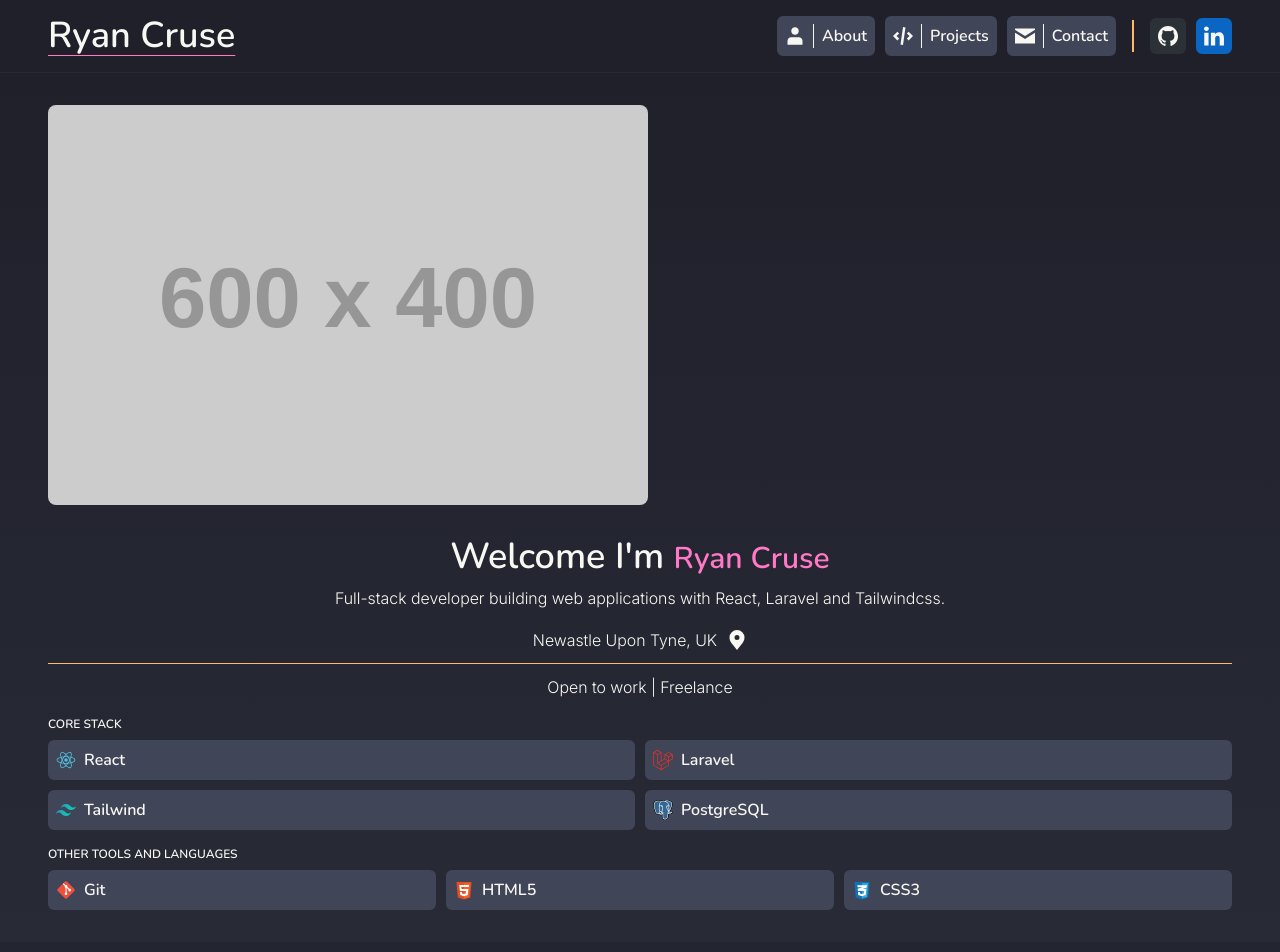
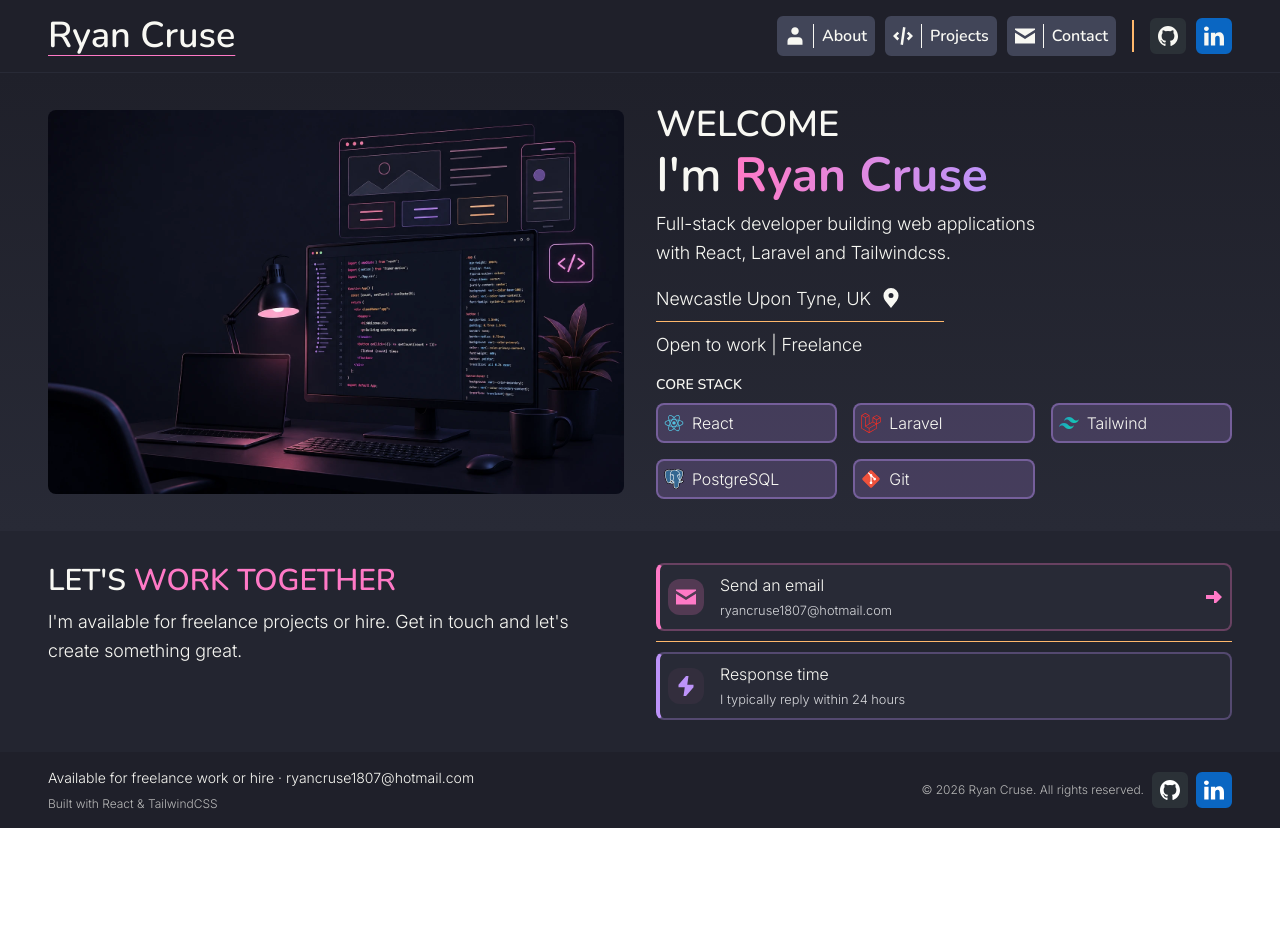
Before and after one commit to Cruse180795/my-portfolio, a React (Vite) app: page / in a window 1280 px wide. Shown: the top 952 px of the page. After the commit the page ends 828 px from the top, so only its background shows below. Built offline with nearby package versions, Linux system fonts and the light colour scheme.

Commit message:
style: Added desktop styling to the AboutMe section component

```diff
--- a/src/components/sections/AboutMeSection.tsx
+++ b/src/components/sections/AboutMeSection.tsx
@@ -2,12 +2,10 @@
 import LaravelIcon from "../icons/LaravelIcon";
 import TailwindIcon from "../icons/TailwindIcon";
 import PostgresqlIcon from "../icons/PostgresqlIcon";
-import CSS3Icon from "../icons/CSS3Icon";
 import GitIcon from "../icons/GitIcon";
-import HTML5Icon from "../icons/HTML5Icon";
 import LocationIcon from "../icons/LocationIcon";
 
-
+import AboutMeIllustration from "../../assets/images/About_me_illustration.webp";
 
 function AboutMeSection() {
   return (
@@ -17,87 +15,70 @@
       <div className="px-4 py-8 md:px-8 lg:px-12 max-w-7xl mx-auto">
 
         {/** grid container */}
-        <div className="grid grid-cols-1 gap-8">
+        <div className="grid grid-cols-1 gap-6 lg:grid-cols-2 lg:items-center lg:gap-8">
 
           {/** Image */}
           <div>
-            {/** TODO: Replace with actual image */}
-            <img src="https://placehold.co/600x400" alt="About Me Illustration" loading="lazy" className="rounded-image"/>
+            <img src={AboutMeIllustration} alt="About Me Illustration" loading="lazy" decoding="async" width={600} height={400} className="rounded-image"/>
           </div>
 
           {/** Content */}
           <div className="space-y-4">
             {/** Header */}
-            <header className="text-center space-y-2">
-              <h2 className="text-4xl text-pretty">Welcome I'm <span className="text-primary text-3xl">Ryan Cruse</span></h2>
-              <p className="leading-relaxed">Full-stack developer building web applications with React, Laravel and Tailwindcss.</p>
+            <header className="text-center space-y-2 lg:text-left lg:space-y-2.5">
+              <div className="space-y-1.5">
+                <h2 className="text-3xl uppercase lg:text-4xl">Welcome</h2>
+                <h3 className="text-5xl ">I'm <span className="font-bold bg-linear-to-r from-primary to-secondary bg-clip-text text-transparent underline underline-offset-8 decoration-1">Ryan Cruse</span></h3>
+              </div>
+
+              <p className="leading-relaxed text-balance lg:text-lg ">Full-stack developer building web applications with React, Laravel and Tailwindcss.</p>
             </header>
 
 
             {/** Location and work status wrapper */}
-            <div className="text-center space-y-2.5">
+            <div className="text-center space-y-1.5 lg:space-y-2">
 
               {/** Location */}
-              <div className="flex items-center justify-center gap-x-2.5">
-                <p className="leading-relaxed">Newastle Upon Tyne, UK</p>
+              <div className="flex items-center justify-center gap-x-2.5 lg:justify-start">
+                <p className="leading-relaxed lg:text-lg">Newcastle Upon Tyne, UK</p>
                 <LocationIcon className="size-5"/>
               </div>
 
-              <hr className="border-t-0 border-accent border"/>
+              <hr className="border-t-0 border-accent border lg:w-1/2" />
+
 
               {/** Work status */}
-              <p className="leading-relaxed">Open to work | Freelance</p>
+              <p className="leading-relaxed lg:text-lg lg:text-left">Open to work | Freelance</p>
             </div>
 
 
             {/** Techstack */}
-            <div className="space-y-4">
+              <div className="space-y-2">
+                <h3 className="uppercase text-xs lg:text-sm">Core Stack</h3>
 
-              <div className="space-y-2">
-                <h2 className="uppercase text-xs">Core Stack</h2>
-
-                <ul className="grid grid-cols-2 gap-2.5">
-                  <li className="p-1.5 border-2 rounded-button flex items-center gap-x-2 bg-neutral border-neutral">
+                <ul className="grid grid-cols-2 gap-4 lg:grid-cols-3">
+                  <li className="p-1.5 flex items-center gap-2 border-2 border-secondary/40 bg-secondary/20 rounded-card transition-all ease-in-out duration-300 lg:hover:border-secondary/60 lg:hover:bg-secondary/30">
                     <ReactIcon className="size-5" />
-                    <h2>React</h2>
+                    <p>React</p>
                   </li>
-                  <li className="p-1.5 border-2 rounded-button flex items-center gap-x-2 bg-neutral border-neutral">
+                  <li className="p-1.5 flex items-center gap-2 border-2 border-secondary/40 bg-secondary/20 rounded-card transition-all ease-in-out duration-300 lg:hover:border-secondary/60 lg:hover:bg-secondary/30">
                     <LaravelIcon className="size-5" />
-                    <h2>Laravel</h2>
+                    <p>Laravel</p>
                   </li>
-                  <li className="p-1.5 border-2 rounded-button flex items-center gap-x-2 bg-neutral border-neutral">
+                  <li className="p-1.5 flex items-center gap-2 border-2 border-secondary/40 bg-secondary/20 rounded-card transition-all ease-in-out duration-300 lg:hover:border-secondary/60 lg:hover:bg-secondary/30">
                     <TailwindIcon className="size-5" />
-                    <h2>Tailwind</h2>
+                    <p>Tailwind</p>
                   </li>
-                  <li className="p-1.5 border-2 rounded-button flex items-center gap-x-2 bg-neutral border-neutral">
+                  <li className="p-1.5 flex items-center gap-2 border-2 border-secondary/40 bg-secondary/20 rounded-card transition-all ease-in-out duration-300 lg:hover:border-secondary/60 lg:hover:bg-secondary/30">
                     <PostgresqlIcon className="size-5" />
-                    <h2>PostgreSQL</h2>
+                    <p>PostgreSQL</p>
+                  </li>
+                  <li className="p-1.5 flex items-center gap-2 border-2 border-secondary/40 bg-secondary/20 rounded-card transition-all ease-in-out duration-300 lg:hover:border-secondary/60 lg:hover:bg-secondary/30">
+                    <GitIcon className="size-5" />
+                    <p>Git</p>
                   </li>
                 </ul>
               </div>
-
-
-              <div className="space-y-2">
-                <h2 className="uppercase text-xs">Other tools and languages</h2>
-                <ul className="grid grid-cols-3 gap-2.5">
-                  <li className="p-1.5 border-2 rounded-button flex items-center gap-x-2 bg-neutral border-neutral">
-                    <GitIcon className="size-5" />
-                    <h2>Git</h2>
-                  </li>
-                  <li className="p-1.5 border-2 rounded-button flex items-center gap-x-2 bg-neutral border-neutral">
-                    <HTML5Icon className="size-5" />
-                    <h2>HTML5</h2>
-                  </li>
-                  <li className="p-1.5 border-2 rounded-button flex items-center gap-x-2 bg-neutral border-neutral">
-                    <CSS3Icon className="size-5" />
-                    <h2>CSS3</h2>
-                  </li>
-                </ul>
-              </div>
-
-            </div>
-
-
           </div>
         </div>
 
```
Also changed, not shown: src/assets/images/About_me_illustration.webp (added).
